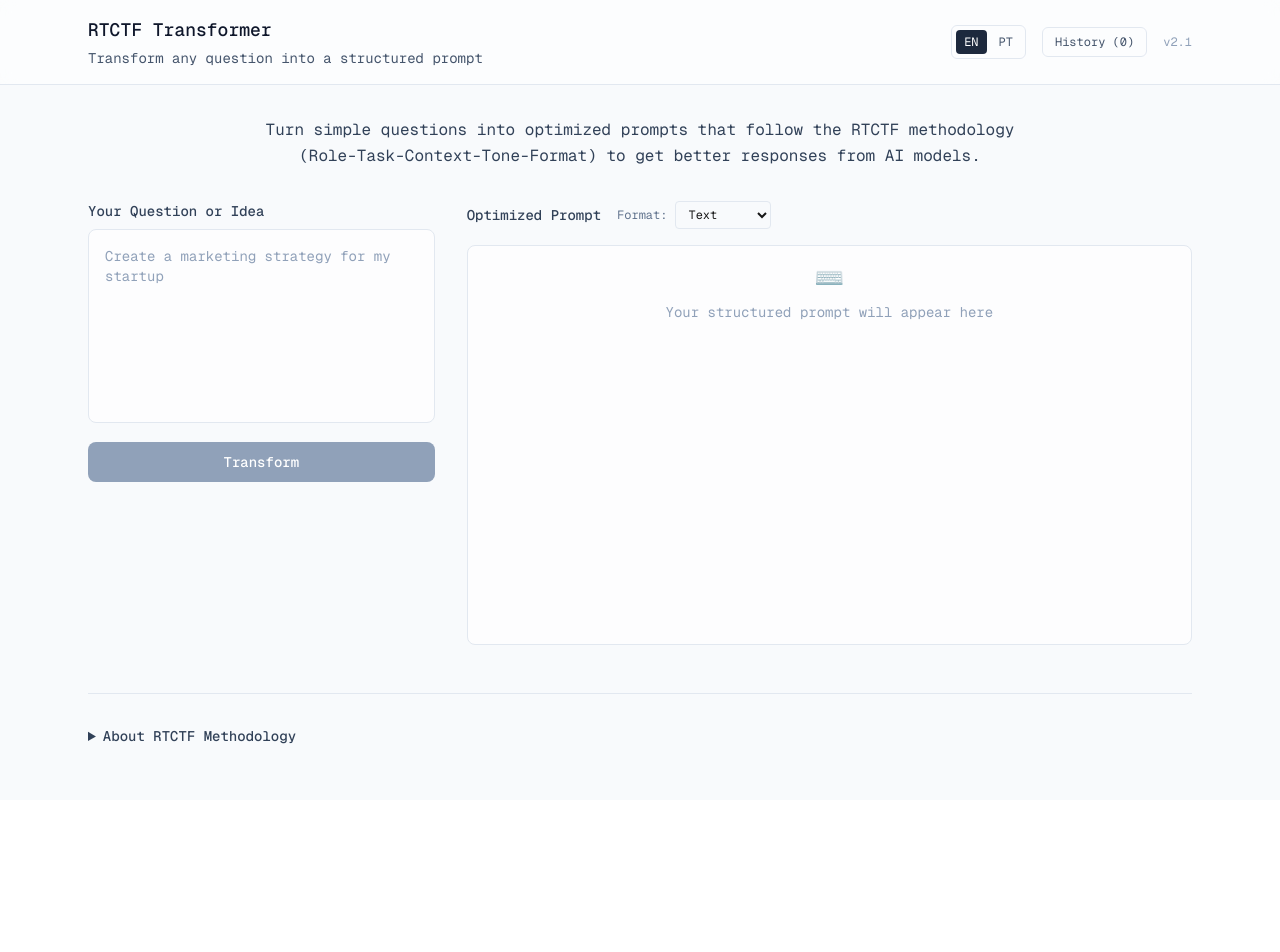
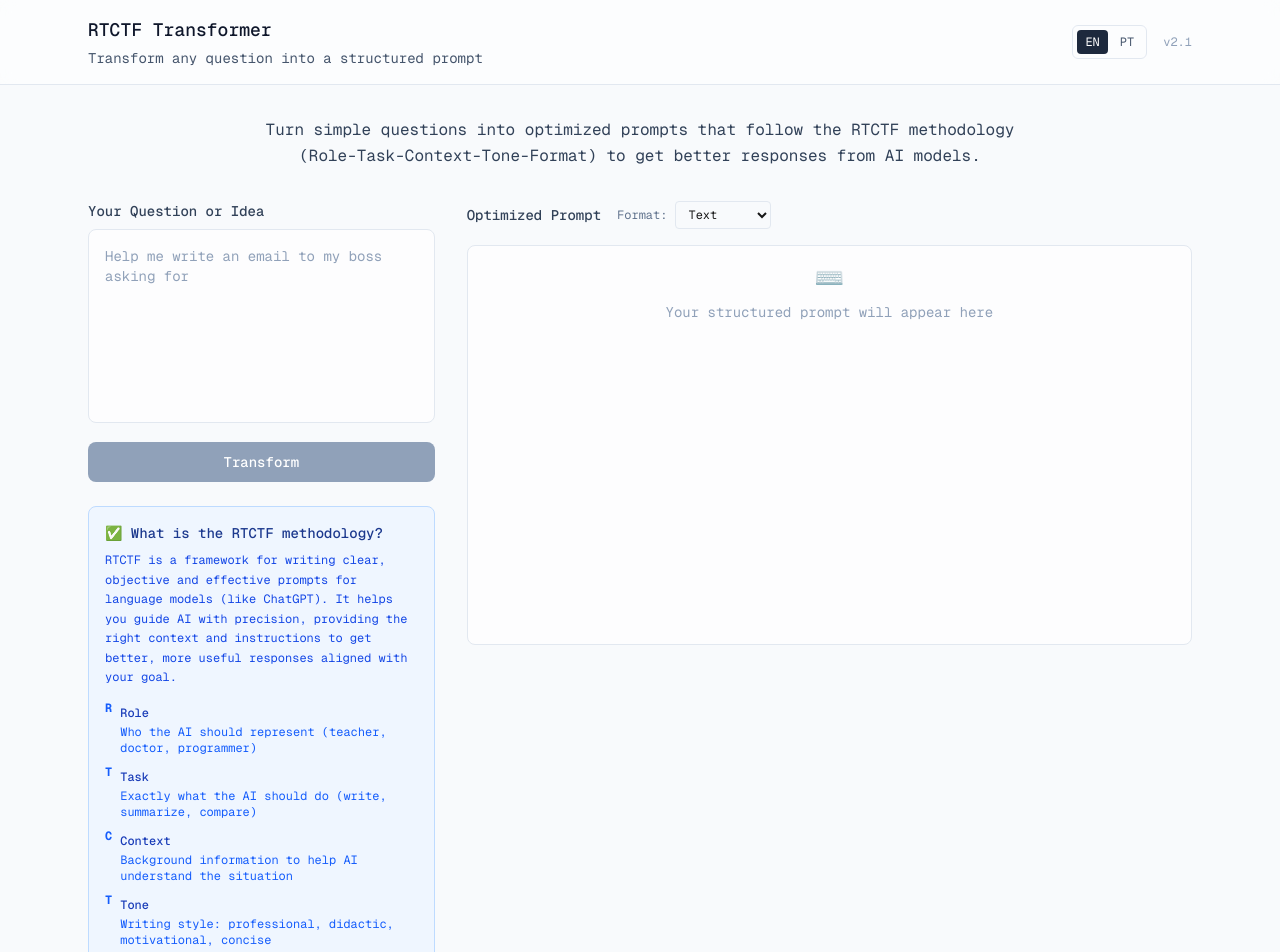
Before and after one commit to thiagoturini/app-rtctf-openai, a Next.js app: page / in a window 1280 px wide. Shown: the top 952 px of the page. Before the commit the page ends 800 px from the top, so only its background shows below. Built offline with nearby package versions, Linux system fonts and the light colour scheme.

Commit message:
Major UX overhaul: methodology section, better examples, improved layout

```diff
--- a/app/api/rtctf/route.ts
+++ b/app/api/rtctf/route.ts
@@ -105,15 +105,15 @@ function transformToRTCTF(text: string, language: 'en' | 'pt' = 'en'): string {
 
 **T (Task/Tarefa):** {task}
 
-**C (Context/Contexto):** Considere que o público-alvo é {context}. {specificContext}
+**C (Context/Contexto):** Considere que {context}. {specificContext}
 
-**T (Tone/Tom):** Use um tom {tone}. Seja preciso, prático e mantenha foco nos aspectos mais importantes.
+**T (Tone/Tom):** Use um tom {tone}, sendo preciso e focado nos aspectos mais importantes.
 
-**F (Format/Formato):** {format}
+**F (Format/Formato):** Apresente a resposta em {format}.
 
 ---
 **PROMPT CONSOLIDADO:**
-"{consolidatedPrompt}"`
+{consolidatedPrompt}`
     },
     en: {
       roles: {
@@ -147,15 +147,15 @@ function transformToRTCTF(text: string, language: 'en' | 'pt' = 'en'): string {
 
 **T (Task):** {task}
 
-**C (Context):** Consider that the target audience is {context}. {specificContext}
+**C (Context):** Consider that {context}. {specificContext}
 
-**T (Tone):** Use a {tone} tone. Be precise, practical and maintain focus on the most important aspects.
+**T (Tone):** Use a {tone} tone, being precise and focused on the most important aspects.
 
-**F (Format):** {format}
+**F (Format):** Present the response in {format}.
 
 ---
 **CONSOLIDATED PROMPT:**
-"{consolidatedPrompt}"`
+{consolidatedPrompt}`
     }
   };
 
--- a/app/hooks/useTranslations.ts
+++ b/app/hooks/useTranslations.ts
@@ -18,6 +18,8 @@ interface Translations {
   // Output
   outputLabel: string;
   outputPlaceholder: string;
+  optimizedPromptLabel: string;
+  consolidatedPromptLabel: string;
   copyButton: string;
   copied: string;
   downloadButton: string;
@@ -76,6 +78,8 @@ const translations: Record<Language, Translations> = {
 
     outputLabel: "Optimized Prompt",
     outputPlaceholder: "Your structured prompt will appear here",
+    optimizedPromptLabel: "Optimized Prompt",
+    consolidatedPromptLabel: "Consolidated Prompt",
     copyButton: "Copy",
     copied: "Copied!",
     downloadButton: "Download",
@@ -94,29 +98,29 @@ const translations: Record<Language, Translations> = {
       "Plan a team productivity workshop"
     ],
 
-    methodologyTitle: "About RTCTF Methodology",
-    methodologyDescription: "RTCTF methodology structures prompt engineering for clear communication with AI models. Follow: Role (who AI should be), Task (what to do), Context (background info), Tone (writing style), Format (response structure).",
+    methodologyTitle: "✅ What is the RTCTF methodology?",
+    methodologyDescription: "RTCTF is a framework for writing clear, objective and effective prompts for language models (like ChatGPT). It helps you guide AI with precision, providing the right context and instructions to get better, more useful responses aligned with your goal.",
 
     // RTCTF Components - Correct methodology
     role: "Role",
-    roleDesc: "Who the AI should be or what persona to adopt",
+    roleDesc: "Who the AI should represent (teacher, doctor, programmer)",
     task: "Task",
-    taskDesc: "The specific action to be performed",
+    taskDesc: "Exactly what the AI should do (write, summarize, compare)",
     context: "Context",
-    contextDesc: "Background information to help AI understand",
+    contextDesc: "Background information to help AI understand the situation",
     tone: "Tone",
-    toneDesc: "Writing style: formal, casual, technical, educational",
+    toneDesc: "Writing style: professional, didactic, motivational, concise",
     format: "Format",
     formatDesc: "Response structure: list, table, paragraph, code",
 
     // Dynamic examples for input placeholder
     placeholderExamples: [
-      "Create a marketing strategy for my startup...",
-      "Explain quantum computing to beginners...",
-      "Analyze this sales data and provide insights...",
-      "Write a professional email to investors...",
-      "Plan a team building workshop agenda...",
-      "Generate creative ideas for app features..."
+      "Help me write an email to my boss asking for a raise",
+      "Create a study plan for learning Python in 3 months",
+      "Explain machine learning to a 12-year-old",
+      "Write a LinkedIn post about my career change",
+      "Plan a marketing strategy for my online store",
+      "Summarize the main benefits of remote work"
     ],
 
     version: "v2.1",
@@ -140,6 +144,8 @@ const translations: Record<Language, Translations> = {
 
     outputLabel: "Prompt Otimizado",
     outputPlaceholder: "Seu prompt estruturado aparecerá aqui",
+    optimizedPromptLabel: "Prompt Otimizado",
+    consolidatedPromptLabel: "Prompt Consolidado",
     copyButton: "Copiar",
     copied: "Copiado!",
     downloadButton: "Baixar",
@@ -158,29 +164,29 @@ const translations: Record<Language, Translations> = {
       "Planejar um workshop de produtividade em equipe"
     ],
 
-    methodologyTitle: "Sobre a Metodologia RTCTF",
-    methodologyDescription: "RTCTF estrutura prompt engineering para comunicação clara com IAs. Siga: Role (quem a IA deve ser), Task (o que fazer), Context (informações de fundo), Tone (estilo de escrita), Format (estrutura da resposta).",
+    methodologyTitle: "✅ O que é a metodologia RTCTF?",
+    methodologyDescription: "RTCTF é uma estrutura usada para escrever prompts claros, objetivos e eficazes para modelos de linguagem (como o ChatGPT). Ela ajuda você a guiar a IA com precisão, fornecendo o contexto e as instruções certas para obter respostas melhores, mais úteis e alinhadas com o seu objetivo.",
 
     // Componentes RTCTF - Metodologia correta
     role: "Role (Papel)",
-    roleDesc: "Quem a IA deve ser ou qual persona adotar",
+    roleDesc: "Quem a IA deve representar (professor, médico, programador)",
     task: "Task (Tarefa)",
-    taskDesc: "A ação específica a ser executada",
+    taskDesc: "Exatamente o que a IA deve fazer (escrever, resumir, comparar)",
     context: "Context (Contexto)",
-    contextDesc: "Informações de fundo para ajudar a IA",
+    contextDesc: "Informações de fundo que ajudam a IA a entender a situação",
     tone: "Tone (Tom)",
-    toneDesc: "Estilo de escrita: formal, casual, técnico, educativo",
+    toneDesc: "Estilo de escrita: profissional, didático, motivador, conciso",
     format: "Format (Formato)",
     formatDesc: "Estrutura da resposta: lista, tabela, parágrafo, código",
 
     // Exemplos dinâmicos para placeholder
     placeholderExamples: [
-      "Criar uma estratégia de marketing para minha startup...",
-      "Explicar computação quântica para iniciantes...",
-      "Analisar estes dados de vendas e dar insights...",
-      "Escrever um email profissional para investidores...",
-      "Planejar agenda de workshop de team building...",
-      "Gerar ideias criativas para funcionalidades de app..."
+      "Me ajude a escrever um email pro meu chefe pedindo aumento",
+      "Criar um plano de estudos para aprender Python em 3 meses",
+      "Explicar machine learning para uma criança de 12 anos",
+      "Escrever um post no LinkedIn sobre minha mudança de carreira",
+      "Planejar uma estratégia de marketing para minha loja online",
+      "Resumir os principais benefícios do trabalho remoto"
     ],
 
     version: "v2.1",
--- a/app/page.tsx
+++ b/app/page.tsx
@@ -212,18 +212,6 @@ export default function Home() {
                 </button>
               </div>
 
-              <button
-                onClick={() => {
-                  setShowHistory(!showHistory);
-                  if (!showHistory) {
-                    // Track when user opens history
-                    analytics.trackHistoryViewed(history.length);
-                  }
-                }}
-                className="text-xs text-slate-600 hover:text-slate-800 px-3 py-1.5 border border-slate-200 rounded-md hover:bg-slate-50 transition-all duration-200"
-              >
-                {t.historyButton} ({history.length})
-              </button>
               <div className="text-xs text-slate-400 font-mono">
                 {t.version}
               </div>
@@ -243,7 +231,7 @@ export default function Home() {
         <div className="grid lg:grid-cols-3 gap-8">
 
           {/* Input Section */}
-          <div className="space-y-4">
+          <div className="space-y-6">
             <div>
               <label className="block text-sm font-medium text-slate-700 mb-2">
                 {t.inputLabel}
@@ -286,6 +274,65 @@ export default function Home() {
                 </div>
               </form>
             </div>
+
+            {/* Methodology Section */}
+            <div className="bg-blue-50 border border-blue-200 rounded-lg p-4">
+              <h3 className="text-sm font-medium text-blue-900 mb-2">{t.methodologyTitle}</h3>
+              <p className="text-xs text-blue-700 leading-relaxed mb-3">{t.methodologyDescription}</p>
+
+              <div className="space-y-2">
+                <div className="flex items-start gap-2">
+                  <span className="text-xs font-mono text-blue-600 font-bold">R</span>
+                  <div>
+                    <span className="text-xs font-medium text-blue-800">{t.role}</span>
+                    <p className="text-xs text-blue-600">{t.roleDesc}</p>
+                  </div>
+                </div>
+                <div className="flex items-start gap-2">
+                  <span className="text-xs font-mono text-blue-600 font-bold">T</span>
+                  <div>
+                    <span className="text-xs font-medium text-blue-800">{t.task}</span>
+                    <p className="text-xs text-blue-600">{t.taskDesc}</p>
+                  </div>
+                </div>
+                <div className="flex items-start gap-2">
+                  <span className="text-xs font-mono text-blue-600 font-bold">C</span>
+                  <div>
+                    <span className="text-xs font-medium text-blue-800">{t.context}</span>
+                    <p className="text-xs text-blue-600">{t.contextDesc}</p>
+                  </div>
+                </div>
+                <div className="flex items-start gap-2">
+                  <span className="text-xs font-mono text-blue-600 font-bold">T</span>
+                  <div>
+                    <span className="text-xs font-medium text-blue-800">{t.tone}</span>
+                    <p className="text-xs text-blue-600">{t.toneDesc}</p>
+                  </div>
+                </div>
+                <div className="flex items-start gap-2">
+                  <span className="text-xs font-mono text-blue-600 font-bold">F</span>
+                  <div>
+                    <span className="text-xs font-medium text-blue-800">{t.format}</span>
+                    <p className="text-xs text-blue-600">{t.formatDesc}</p>
+                  </div>
+                </div>
+              </div>
+            </div>
+
+            {/* History Button */}
+            {history.length > 0 && (
+              <button
+                onClick={() => {
+                  setShowHistory(!showHistory);
+                  if (!showHistory) {
+                    analytics.trackHistoryViewed(history.length);
+                  }
+                }}
+                className="w-full text-xs text-slate-600 hover:text-slate-800 px-3 py-2 border border-slate-200 rounded-md hover:bg-slate-50 transition-all duration-200"
+              >
+                {t.historyButton} ({history.length})
+              </button>
+            )}
           </div>
 
           {/* Output Section */}
```
